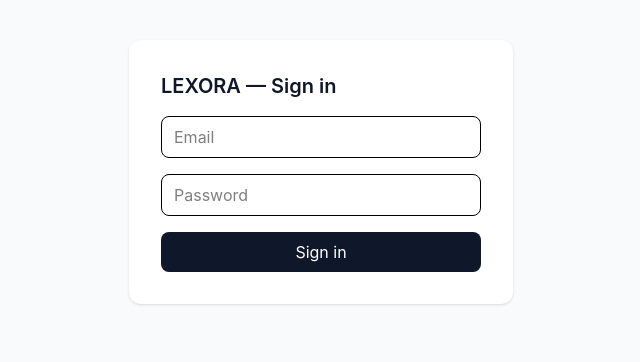
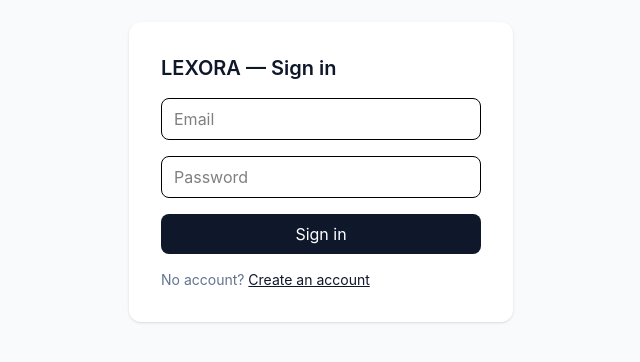
Before and after one commit to amineghribi/Lexora, a React (Vite) app: page /login in a window 1280 px wide. Shown: the part 228-590 px from the top of the page, without its empty margins (319-959 px from the left). Built offline with nearby package versions, Linux system fonts and the light colour scheme.

Commit message:
feat: add sign-up link on login page

```diff
--- a/src/App.tsx
+++ b/src/App.tsx
@@ -23,6 +23,7 @@ function Login() {
         <input className="w-full border rounded-lg px-3 py-2" placeholder="Email" value={email} onChange={e=>setEmail(e.target.value)} />
         <input className="w-full border rounded-lg px-3 py-2" type="password" placeholder="Password" value={password} onChange={e=>setPassword(e.target.value)} />
         <button className="w-full bg-slate-900 text-white py-2 rounded-lg">Sign in</button>
+        <p className="text-sm text-slate-500">No account? <a href="/register" className="underline text-slate-900">Create an account</a></p>
       </form>
     </div>
   );
```
